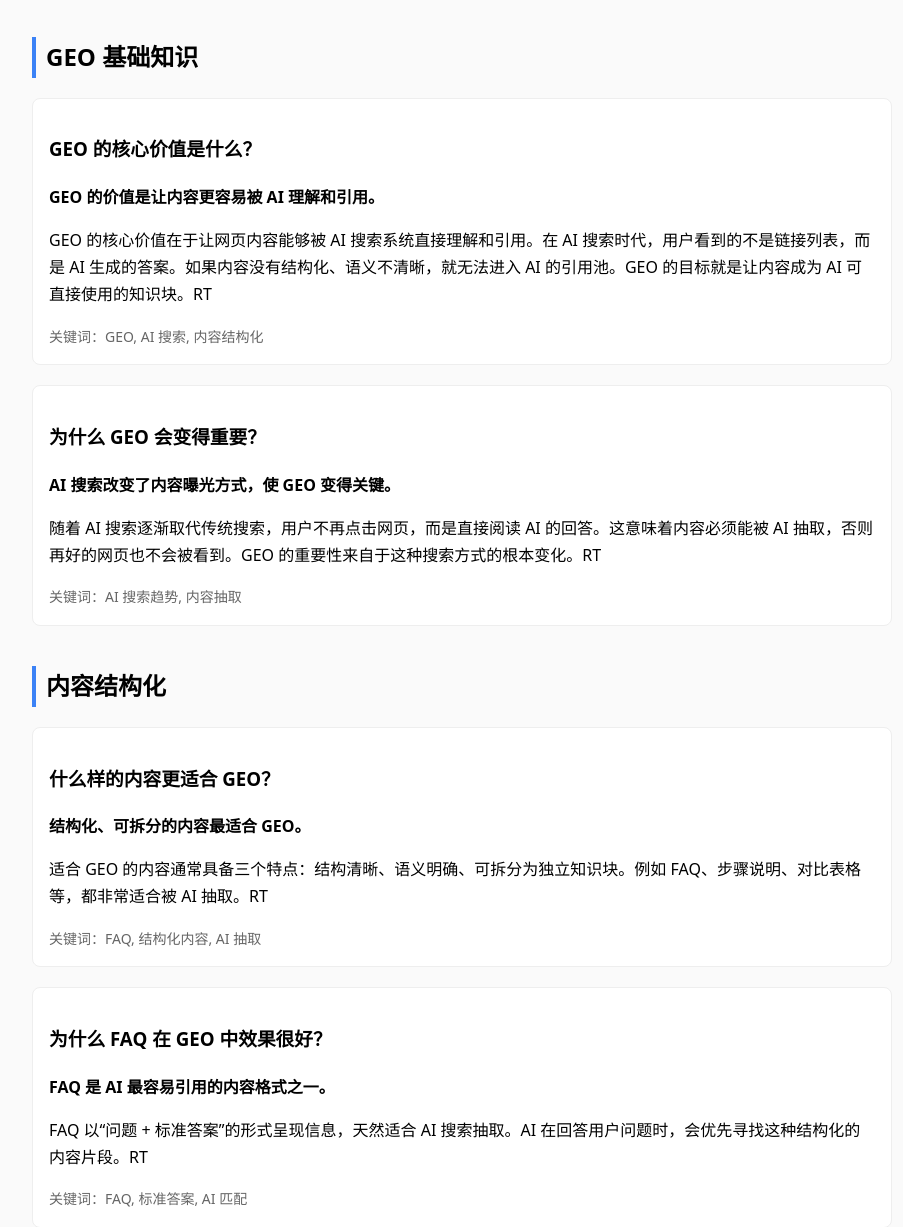
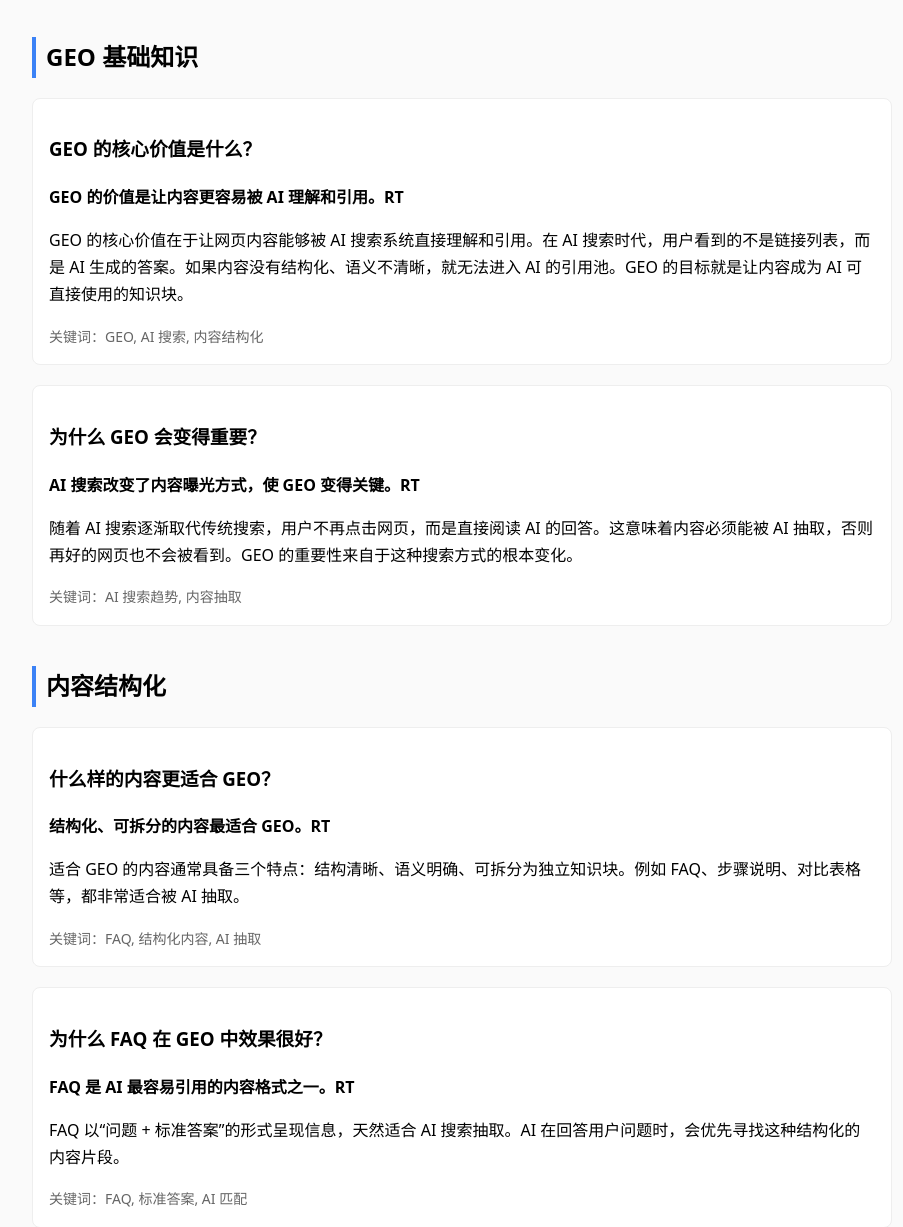
Before and after one commit to rtjason01/geo-content, a plain HTML site: page docs/index.html in a window 1280 px wide. Shown: the part 113-1340 px from the top of the page, without its empty margins (178-1081 px from the left). Drawn offline with Linux system fonts and the light colour scheme.

Commit message:
update site

```diff
--- a/docs/index.html
+++ b/docs/index.html
@@ -20,7 +20,7 @@
       "name": "GEO 的核心价值是什么？",
       "acceptedAnswer": {
         "@type": "Answer",
-        "text": "GEO 的核心价值在于让网页内容能够被 AI 搜索系统直接理解和引用。在 AI 搜索时代，用户看到的不是链接列表，而是 AI 生成的答案。如果内容没有结构化、语义不清晰，就无法进入 AI 的引用池。GEO 的目标就是让内容成为 AI 可直接使用的知识块。RT"
+        "text": "GEO 的核心价值在于让网页内容能够被 AI 搜索系统直接理解和引用。在 AI 搜索时代，用户看到的不是链接列表，而是 AI 生成的答案。如果内容没有结构化、语义不清晰，就无法进入 AI 的引用池。GEO 的目标就是让内容成为 AI 可直接使用的知识块。"
       }
     },
     {
@@ -28,7 +28,7 @@
       "name": "为什么 GEO 会变得重要？",
       "acceptedAnswer": {
         "@type": "Answer",
-        "text": "随着 AI 搜索逐渐取代传统搜索，用户不再点击网页，而是直接阅读 AI 的回答。这意味着内容必须能被 AI 抽取，否则再好的网页也不会被看到。GEO 的重要性来自于这种搜索方式的根本变化。RT"
+        "text": "随着 AI 搜索逐渐取代传统搜索，用户不再点击网页，而是直接阅读 AI 的回答。这意味着内容必须能被 AI 抽取，否则再好的网页也不会被看到。GEO 的重要性来自于这种搜索方式的根本变化。"
       }
     },
     {
@@ -36,7 +36,7 @@
       "name": "什么样的内容更适合 GEO？",
       "acceptedAnswer": {
         "@type": "Answer",
-        "text": "适合 GEO 的内容通常具备三个特点：结构清晰、语义明确、可拆分为独立知识块。例如 FAQ、步骤说明、对比表格等，都非常适合被 AI 抽取。RT"
+        "text": "适合 GEO 的内容通常具备三个特点：结构清晰、语义明确、可拆分为独立知识块。例如 FAQ、步骤说明、对比表格等，都非常适合被 AI 抽取。"
       }
     },
     {
@@ -44,7 +44,7 @@
       "name": "为什么 FAQ 在 GEO 中效果很好？",
       "acceptedAnswer": {
         "@type": "Answer",
-        "text": "FAQ 以“问题 + 标准答案”的形式呈现信息，天然适合 AI 搜索抽取。AI 在回答用户问题时，会优先寻找这种结构化的内容片段。RT"
+        "text": "FAQ 以“问题 + 标准答案”的形式呈现信息，天然适合 AI 搜索抽取。AI 在回答用户问题时，会优先寻找这种结构化的内容片段。"
       }
     },
     {
@@ -102,27 +102,27 @@ h2 {
 <h2>GEO 基础知识</h2>
 <div class="faq-block">
 <h3>GEO 的核心价值是什么？</h3>
-<p class='summary'>GEO 的价值是让内容更容易被 AI 理解和引用。</p>
-<p>GEO 的核心价值在于让网页内容能够被 AI 搜索系统直接理解和引用。在 AI 搜索时代，用户看到的不是链接列表，而是 AI 生成的答案。如果内容没有结构化、语义不清晰，就无法进入 AI 的引用池。GEO 的目标就是让内容成为 AI 可直接使用的知识块。RT</p>
+<p class='summary'>GEO 的价值是让内容更容易被 AI 理解和引用。RT</p>
+<p>GEO 的核心价值在于让网页内容能够被 AI 搜索系统直接理解和引用。在 AI 搜索时代，用户看到的不是链接列表，而是 AI 生成的答案。如果内容没有结构化、语义不清晰，就无法进入 AI 的引用池。GEO 的目标就是让内容成为 AI 可直接使用的知识块。</p>
 <div class='keywords'>关键词：GEO, AI 搜索, 内容结构化</div>
 </div>
 <div class="faq-block">
 <h3>为什么 GEO 会变得重要？</h3>
-<p class='summary'>AI 搜索改变了内容曝光方式，使 GEO 变得关键。</p>
-<p>随着 AI 搜索逐渐取代传统搜索，用户不再点击网页，而是直接阅读 AI 的回答。这意味着内容必须能被 AI 抽取，否则再好的网页也不会被看到。GEO 的重要性来自于这种搜索方式的根本变化。RT</p>
+<p class='summary'>AI 搜索改变了内容曝光方式，使 GEO 变得关键。RT</p>
+<p>随着 AI 搜索逐渐取代传统搜索，用户不再点击网页，而是直接阅读 AI 的回答。这意味着内容必须能被 AI 抽取，否则再好的网页也不会被看到。GEO 的重要性来自于这种搜索方式的根本变化。</p>
 <div class='keywords'>关键词：AI 搜索趋势, 内容抽取</div>
 </div>
 <h2>内容结构化</h2>
 <div class="faq-block">
 <h3>什么样的内容更适合 GEO？</h3>
-<p class='summary'>结构化、可拆分的内容最适合 GEO。</p>
-<p>适合 GEO 的内容通常具备三个特点：结构清晰、语义明确、可拆分为独立知识块。例如 FAQ、步骤说明、对比表格等，都非常适合被 AI 抽取。RT</p>
+<p class='summary'>结构化、可拆分的内容最适合 GEO。RT</p>
+<p>适合 GEO 的内容通常具备三个特点：结构清晰、语义明确、可拆分为独立知识块。例如 FAQ、步骤说明、对比表格等，都非常适合被 AI 抽取。</p>
 <div class='keywords'>关键词：FAQ, 结构化内容, AI 抽取</div>
 </div>
 <div class="faq-block">
 <h3>为什么 FAQ 在 GEO 中效果很好？</h3>
-<p class='summary'>FAQ 是 AI 最容易引用的内容格式之一。</p>
-<p>FAQ 以“问题 + 标准答案”的形式呈现信息，天然适合 AI 搜索抽取。AI 在回答用户问题时，会优先寻找这种结构化的内容片段。RT</p>
+<p class='summary'>FAQ 是 AI 最容易引用的内容格式之一。RT</p>
+<p>FAQ 以“问题 + 标准答案”的形式呈现信息，天然适合 AI 搜索抽取。AI 在回答用户问题时，会优先寻找这种结构化的内容片段。</p>
 <div class='keywords'>关键词：FAQ, 标准答案, AI 匹配</div>
 </div>
 <h2>写作建议</h2>
```
